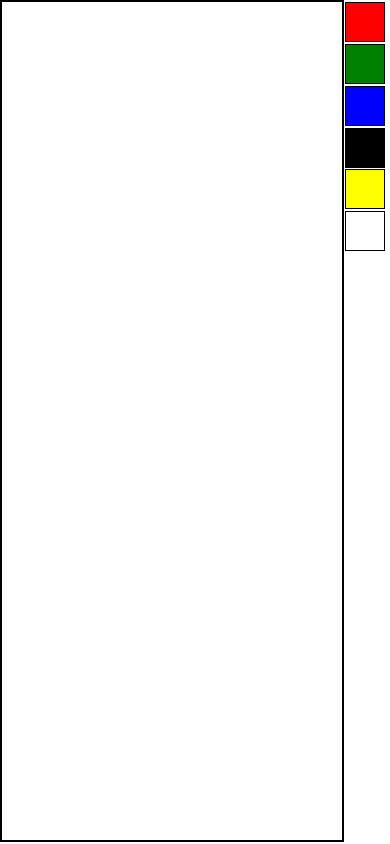
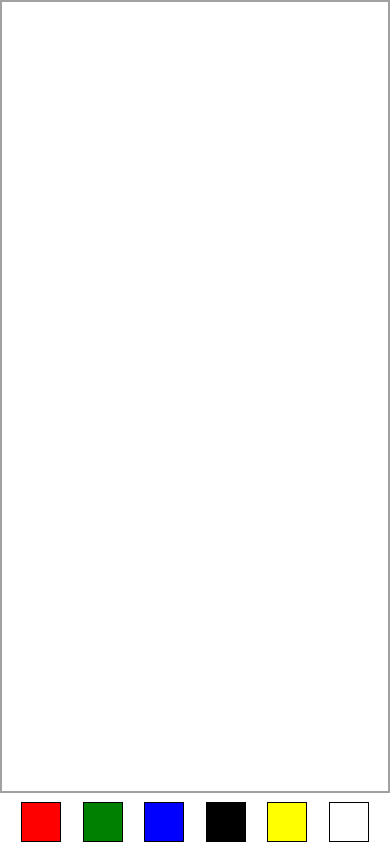
Before and after one commit to JRoshthen1/Whiteboard, a plain HTML site: page index.html in a window 390 px wide. Drawn offline with Linux system fonts and the light colour scheme.

Commit message:
Making responsive

```diff
--- a/app.js
+++ b/app.js
@@ -1,6 +1,4 @@
 let strokeColor = ""
-
-
 
 window.addEventListener("load", () => {
     const canvas = document.querySelector('#canvas')
@@ -9,8 +7,16 @@ window.addEventListener("load", () => {
     // Resizing
 
     function resizeCanvas() {
-        canvas.height = window.innerHeight - 6
-        canvas.width = window.innerWidth - 50
+
+        if(canvas.width <= 600){
+            canvas.height = window.innerHeight - 55
+            canvas.width = window.innerWidth - 4
+        }else{
+            canvas.height = window.innerHeight - 4
+            canvas.width = window.innerWidth - 53
+        }
+
+
         window.addEventListener('resize', resizeCanvas)
     }
     resizeCanvas()
@@ -18,16 +24,21 @@ window.addEventListener("load", () => {
     let painting = false
 
     //Styling variables
-    const cl =  document.getElementById("cl")
+    const clsw =  document.getElementById("color-switch-text")
     const colors = [...document.querySelectorAll('.color')]
     colors.map(color => color.onclick = function () {
         strokeColor = color.value;
-       cl.innerHTML = `<h1 id='p' style="color: ${strokeColor};">${strokeColor}</h1>`
-       setTimeout(() => {cl.removeChild(document.getElementById('p'));}, 1000);
+       clsw.innerHTML = `<h1 id='TemporaryHeading' style="color: ${strokeColor};">${strokeColor}</h1>`
+       //setTimeout(() => {clsw.removeChild(document.getElementById('TemporaryHeading'));}, 1000);
+
+       setTimeout(() => {
+        document.getElementById('TemporaryHeading').style.animation = "fadeOut 1s ease-in-out";
+        }, 1000 );
+        document.getElementById('TemporaryHeading').addEventListener('animationend', function(){
+            clsw.removeChild(document.getElementById('TemporaryHeading'));
+         });
 
     })
-   //document.querySelector('#button-red').onclick = function () { strokeColor = "red"; console.log(strokeColor) }
-
 
     function startPosition(e) {
         painting = true
@@ -51,9 +62,9 @@ window.addEventListener("load", () => {
     }
 
 
-    canvas.addEventListener("mousedown", startPosition)
-    canvas.addEventListener("mouseup", finishedPosition)
-    canvas.addEventListener("mousemove", draw)
+    canvas.addEventListener("mousedown" || "touchstart", startPosition)
+    canvas.addEventListener("mouseup" || "touchend", finishedPosition)
+    canvas.addEventListener("mousemove" || "touchmove", draw)
 
 
 
--- a/index.html
+++ b/index.html
@@ -7,10 +7,8 @@
     <link rel="stylesheet" href="style.css">
     <title>Canvas</title>
 </head>
-<body style="display: flex; align-items: center;">
-
+<body>
     <canvas id="canvas"></canvas>
-
 
     <section>
     <button id="button-red" class="color red" value="red"></button>
@@ -19,9 +17,9 @@
     <button id="button-black" class="color black" value="black"></button>
     <button id="button-yellow" class="color yellow" value="yellow"></button>
     <button id="button-eraser" class="color eraser" value="white"></button>
-</section>
+    </section>
 
-<div id="cl" style="position: fixed; bottom: 0; right: 50%; "></div>
+<div id="color-switch-text"></div>
 
 <script type="text/javascript" src="app.js"></script>
 </body>
--- a/style.css
+++ b/style.css
@@ -1,7 +1,15 @@
-*{margin:0; padding:0; box-sizing: border-box;}
+*{margin:0; padding:0; box-sizing: border-box; font-family: 'Karla', sans-serif;}
+@import url('https://fonts.googleapis.com/css2?family=Karla:ital,wght@0,200;0,300;0,400;0,500;0,600;0,700;0,800;1,200;1,300;1,400;1,500;1,600;1,700;1,800&display=swap');
+
+
+
 
 #canvas{
-    border: 2px solid black;
+    border: 2px solid rgb(161, 161, 161);
+}
+
+body{
+    display: flex; align-items: center;
 }
 section{
     display: flex;
@@ -13,13 +21,30 @@ section{
     position: fixed;
     right: 0;
     top: 0;
+    box-shadow: 3px 3px 5px 6px #ccc;
+
 }
+
 .color{
     width: 40px;
     height: 40px;
     border: 1px solid black;
 }
 
+#color-switch-text{
+    position: fixed; top: 0%; right: 50%;
+    stroke: 1px solid black;
+}
+
+
+/* TEMP HEADING ANIMATION */
+#TemporaryHeading {
+    animation: fadeOut 1s ease-in-out;
+}
+@keyframes fadeOut {
+    from {opacity: 1;}
+    to {opacity: 0;}
+}
 
 
 .red{background-color: red;}
@@ -28,3 +53,24 @@ section{
 .black{background-color: black;}
 .yellow{background-color: yellow;}
 .eraser{background-color: white}
+
+
+@media only screen and (max-width: 600px) {
+    section{
+        position: absolute;
+        top: 95%;
+        right: 0;
+        display: flex;
+        flex-direction: row;
+        justify-content:space-evenly;
+        align-items: center;
+        height: 40px !important;
+        width: 100vw;
+        box-shadow: none;
+
+
+    }
+    #color-switch-text{
+        position: fixed; top: 0; right: 50%;
+    }
+  }
```
